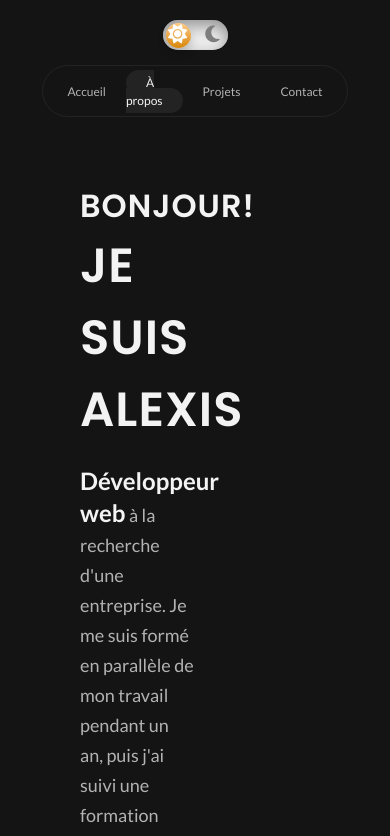
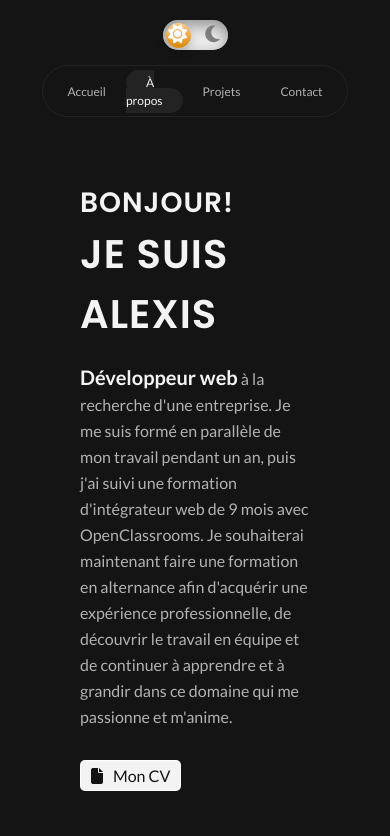
Before and after one commit to AlexDDevv/Portfolio-v3, a React (Vite) app: page /about in a window 390 px wide. Shown: the top 836 px of the page. Built offline with nearby package versions, Linux system fonts and the light colour scheme.

Commit message:
Add responsive for About page

```diff
--- a/src/assets/sass/components/about/_about.scss
+++ b/src/assets/sass/components/about/_about.scss
@@ -1,10 +1,18 @@
 .main-about {
     @include center;
-    margin-bottom: 70px;
+    margin-bottom: 80px;
     gap: 50px;
+
+    @media screen and (max-width: 768px) {
+        flex-direction: column;
+    }
 
     .about-container {
         width: 50%;
+
+        @media screen and (max-width: 768px) {
+            width: 100%;
+        }
 
         .about-me {
             display: flex;
@@ -18,6 +26,10 @@
                 font-weight: 600;
                 letter-spacing: 1px;
                 text-transform: uppercase;
+
+                @media screen and (max-width: 1024px) {
+                    font-size: 28px;
+                }
             }
             .name {
                 color: $white;
@@ -26,6 +38,10 @@
                 letter-spacing: 1px;
                 text-transform: uppercase;
                 margin-bottom: 20px;
+
+                @media screen and (max-width: 1024px) {
+                    font-size: 40px;
+                }
             }
             .description {
                 color: $grayColor;
@@ -33,9 +49,18 @@
                 font-size: 18px;
                 line-height: 30px;
 
+                @media screen and (max-width: 1024px) {
+                    font-size: 16px;
+                    line-height: 26px;
+                }
+
                 strong {
                     color: $white;
                     font-size: 24px;
+
+                    @media screen and (max-width: 1024px) {
+                        font-size: 20px;
+                    }
                 }
             }
         }
@@ -70,6 +95,10 @@
         display: flex;
         justify-content: flex-end;
 
+        @media screen and (max-width: 768px) {
+            width: 100%;
+        }
+
         img {
             width: 100%;
             max-height: 410px;
```
